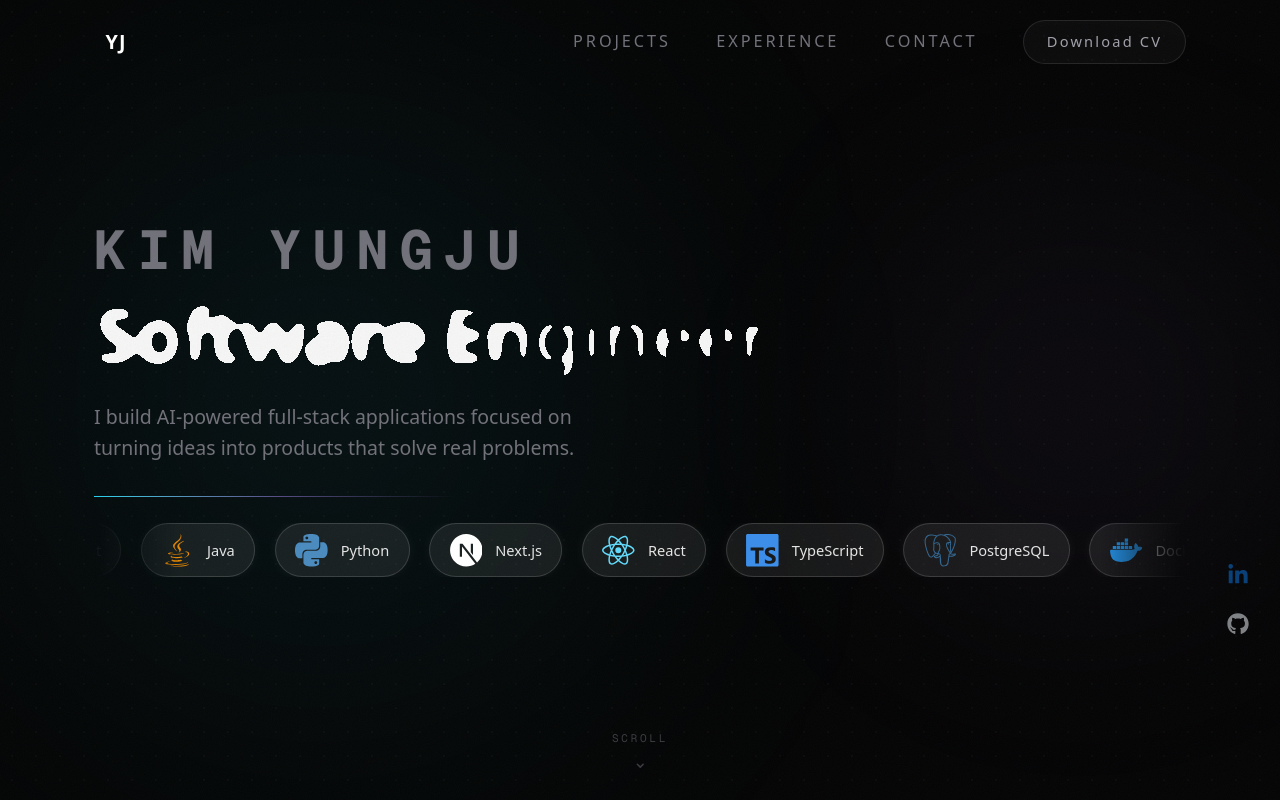
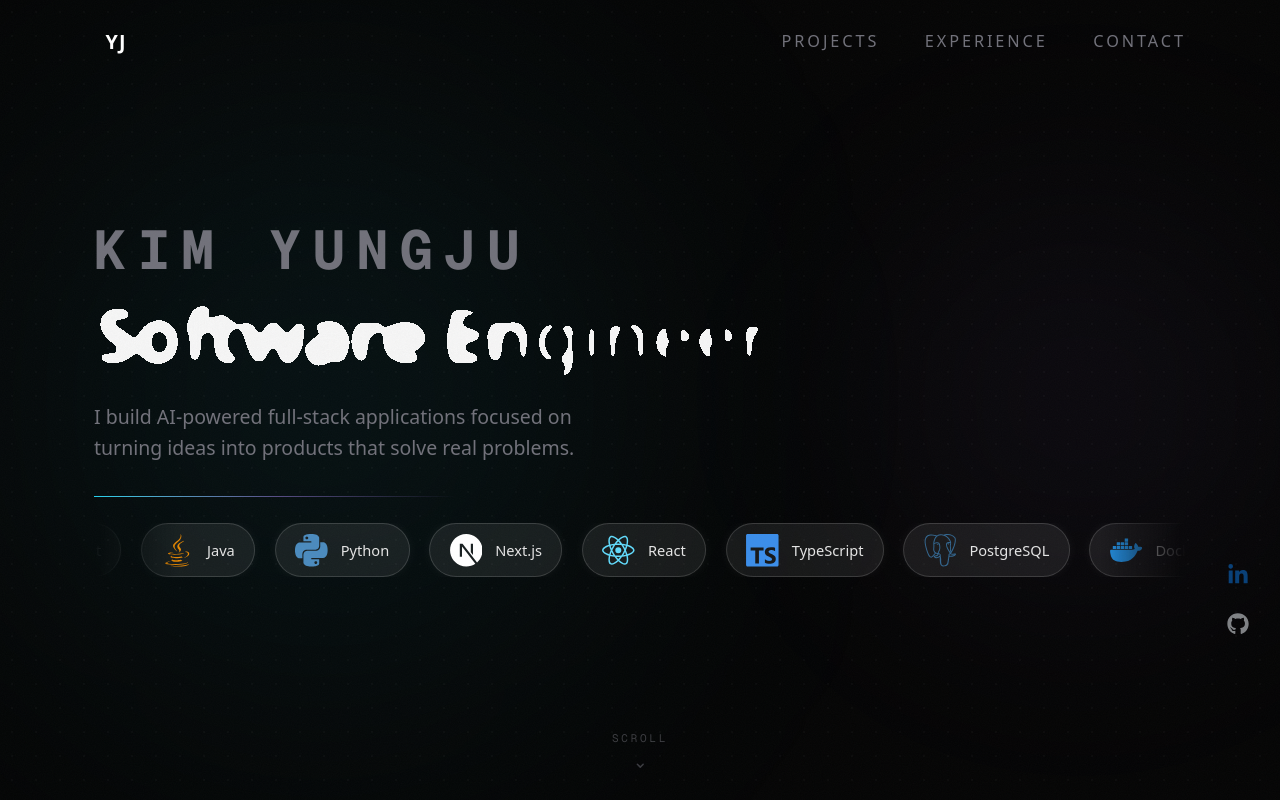
Before and after one commit to kimyungju/portfolio, a Next.js app: page / in a window 1280 px wide. Shown: the top 800 px of the page. Built offline with nearby package versions, Linux system fonts and the light colour scheme.

Commit message:
remove Download CV button from navbar (desktop + mobile)

```diff
--- a/src/components/Navbar.tsx
+++ b/src/components/Navbar.tsx
@@ -55,13 +55,6 @@ export default function Navbar() {
                 {link.label}
               </a>
             ))}
-            <a
-              href="/resume.pdf"
-              download="Kim Yungju - Resume"
-              className="rounded-full border border-white/10 bg-white/[0.03] px-7 py-3 text-lg font-medium tracking-[0.15em] text-text-secondary transition-all duration-300 hover:border-white/20 hover:bg-white/[0.06] hover:text-primary"
-            >
-              Download CV
-            </a>
           </div>
 
           {/* Mobile hamburger */}
@@ -108,17 +101,6 @@ export default function Navbar() {
                 {link.label}
               </motion.a>
             ))}
-            <motion.a
-              href="/resume.pdf"
-              download="Kim Yungju - Resume"
-              initial={{ opacity: 0, y: 20 }}
-              animate={{ opacity: 1, y: 0 }}
-              exit={{ opacity: 0, y: -10 }}
-              transition={{ delay: 0.25, duration: 0.3 }}
-              className="mt-4 rounded-full border border-white/10 px-6 py-3 text-sm tracking-[0.15em] text-text-secondary transition-colors hover:text-primary"
-            >
-              Download CV
-            </motion.a>
           </motion.div>
         )}
       </AnimatePresence>
```
